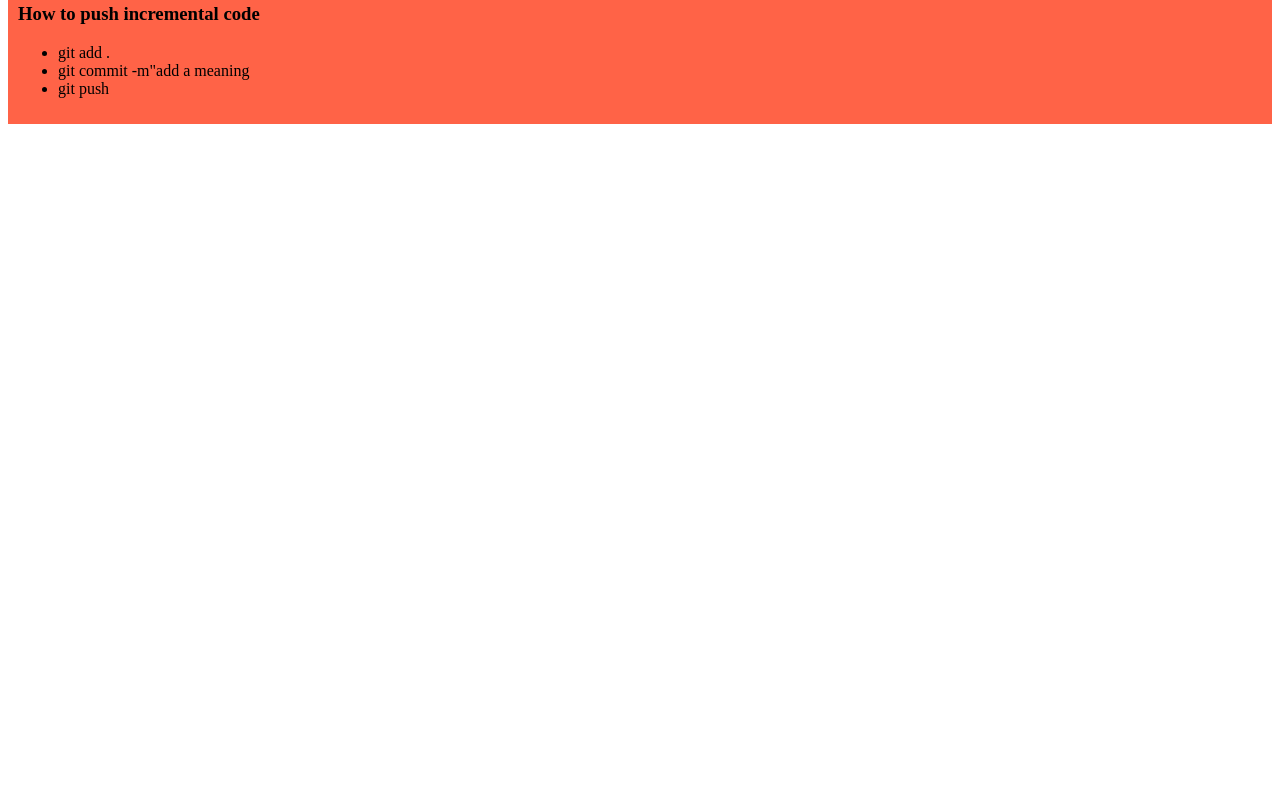
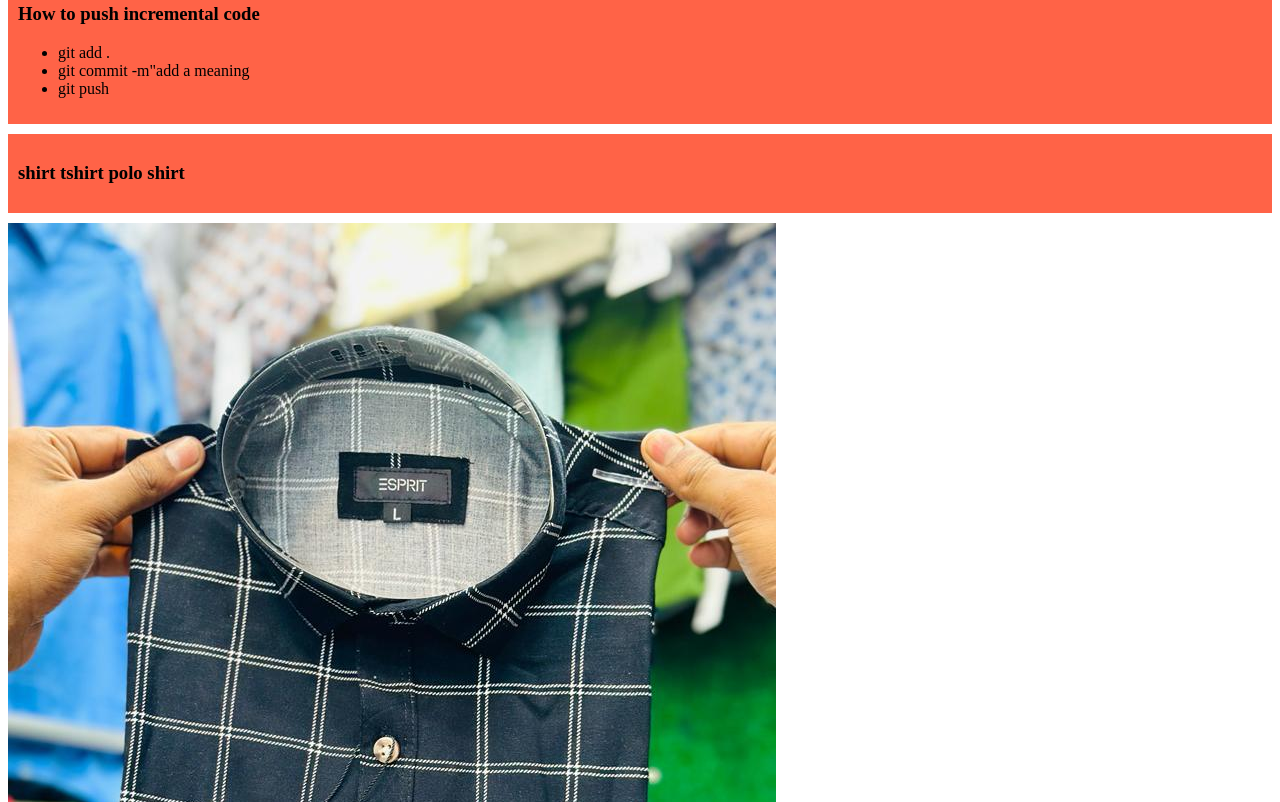
Before and after one commit to imransheikh12/my-simples-website, a plain HTML site: page index.html in a window 1280 px wide. Shown: the part 458-1260 px from the top of the page. Before the commit the page ends 800 px from the top, so only its background shows below. Drawn offline with Linux system fonts and the light colour scheme.

Commit message:
added a shirt image

```diff
--- a/index.html
+++ b/index.html
@@ -27,5 +27,7 @@
             <li>git push</li>
         </ul>
     </div>
+    <div><h3>shirt tshirt polo shirt</h3></div>
+    <img src="images/shirt.jpeg" alt="">
 </body>
 </html>
```
Also changed, not shown: images/shirt.jpeg (added).
